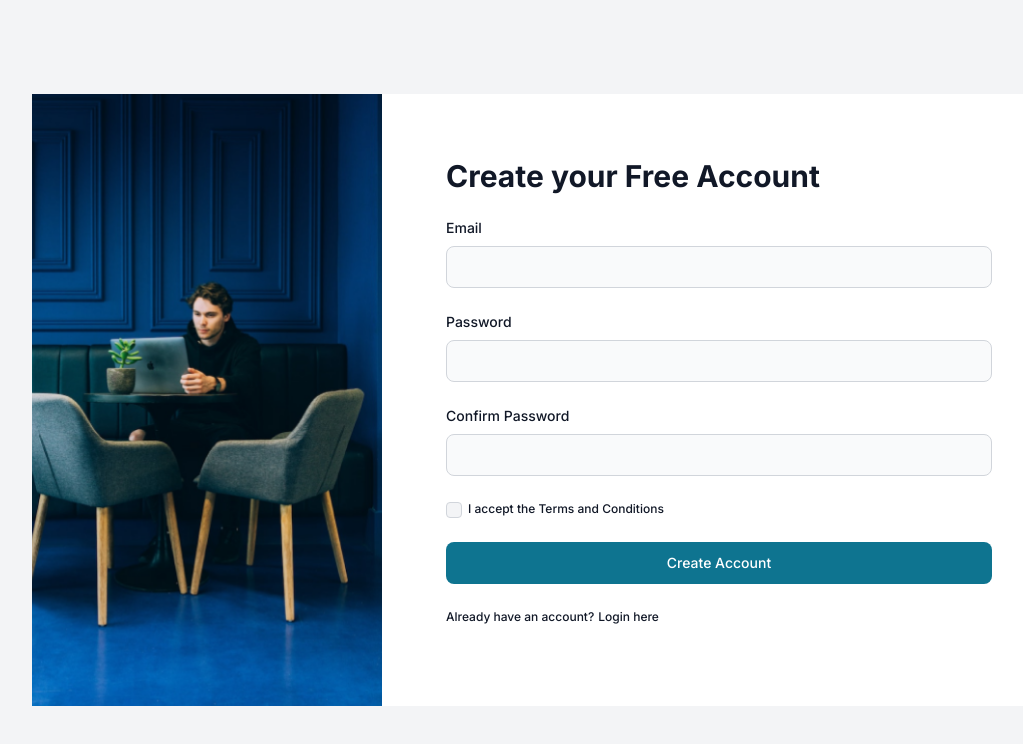
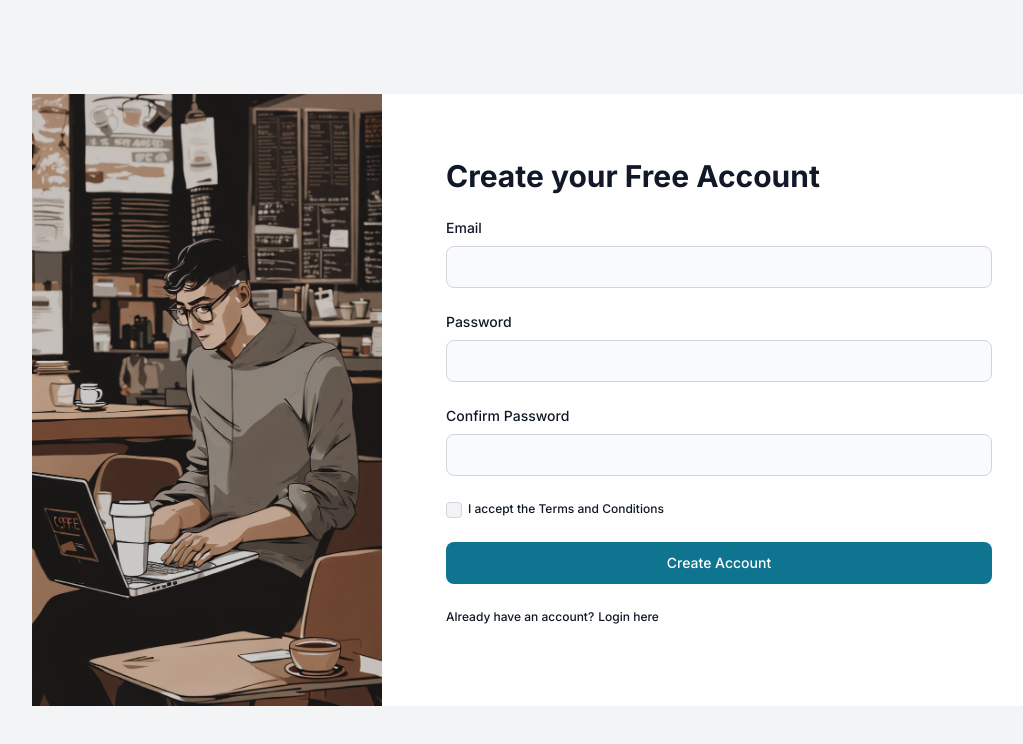
Before and after one commit to darknblack/passitivity, a Next.js app: page /login in a window 1280 px wide. Shown: the top 744 px of the page, without its empty margins (96-1119 px from the left). Built offline with nearby package versions, Linux system fonts and the light colour scheme.

Commit message:
Added home handler, updated login image

```diff
--- a/app/login/page.tsx
+++ b/app/login/page.tsx
@@ -1,9 +1,9 @@
 'use client';
 
 // import { useEffect } from 'react';
-import loginBg from '@/assets/login.png';
 import { Label, TextInput, Checkbox, Button } from 'flowbite-react';
 import { useState } from 'react';
+import signupPng from '@/assets/signup.png';
 
 export default function Account() {
   const [state, setState] = useState({
@@ -19,7 +19,7 @@ export default function Account() {
         <div
           className="w-[350px] h-[612px]"
           style={{
-            background: `url(${loginBg.src})`,
+            background: `linear-gradient(to right, rgba(0, 0, 0, .2), rgba(0, 0, 0, .2)), url(${signupPng.src}) no-repeat`,
             backgroundSize: 'cover',
           }}
         ></div>
--- a/components/Navbar/index.tsx
+++ b/components/Navbar/index.tsx
@@ -18,7 +18,9 @@ const Navbar = forwardRef((props: NavbarProps, ref) => {
       })}
     >
       <div className="col-md w-full sm-w mx-auto lg:w-lg flex justify-between items-center h-full">
-        <div className="font-[800] text-2xl">heroinspire</div>
+        <Link href="/" className="font-[800] text-2xl">
+          heroinspire
+        </Link>
         <div
           className={cx('flex items-center gap-8 text-gray-300', {
             '!text-gray-700': props.isNegativeColor,
```
Also changed, not shown: assets/signup.png (added).
